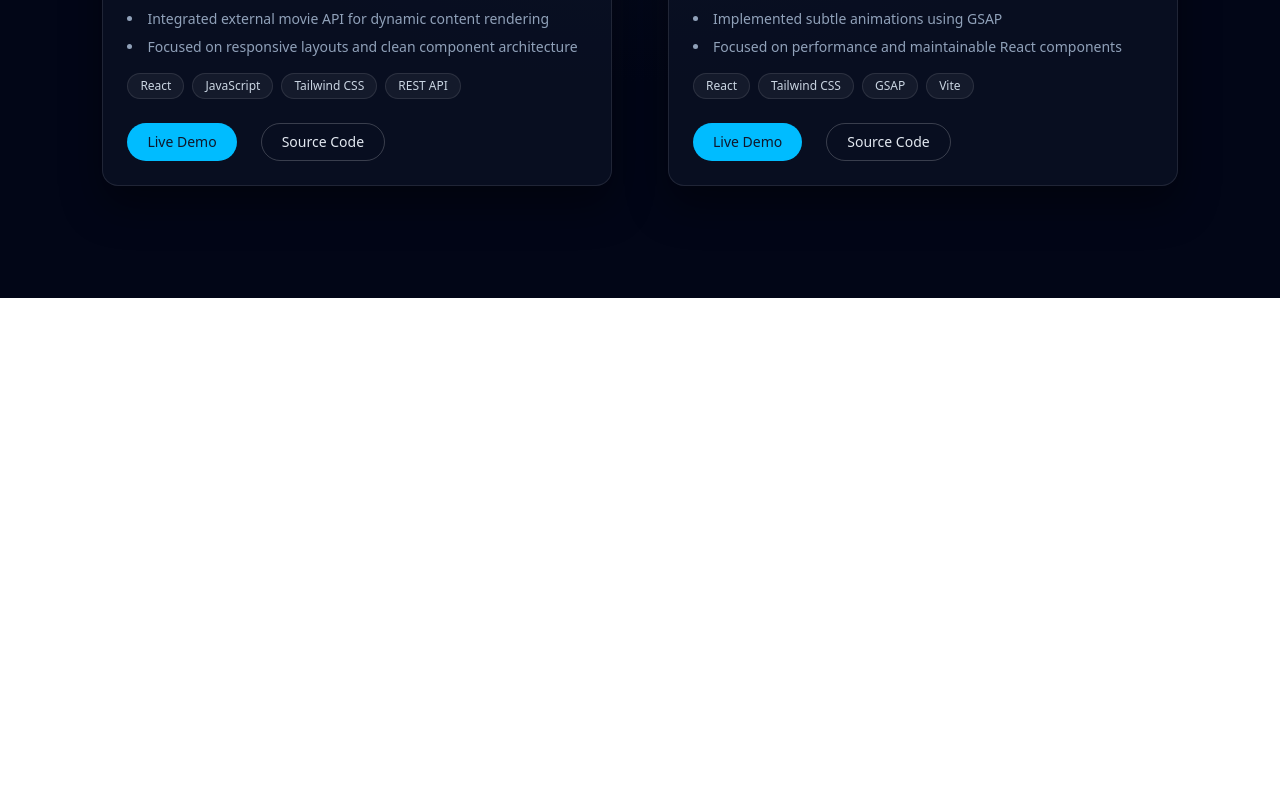
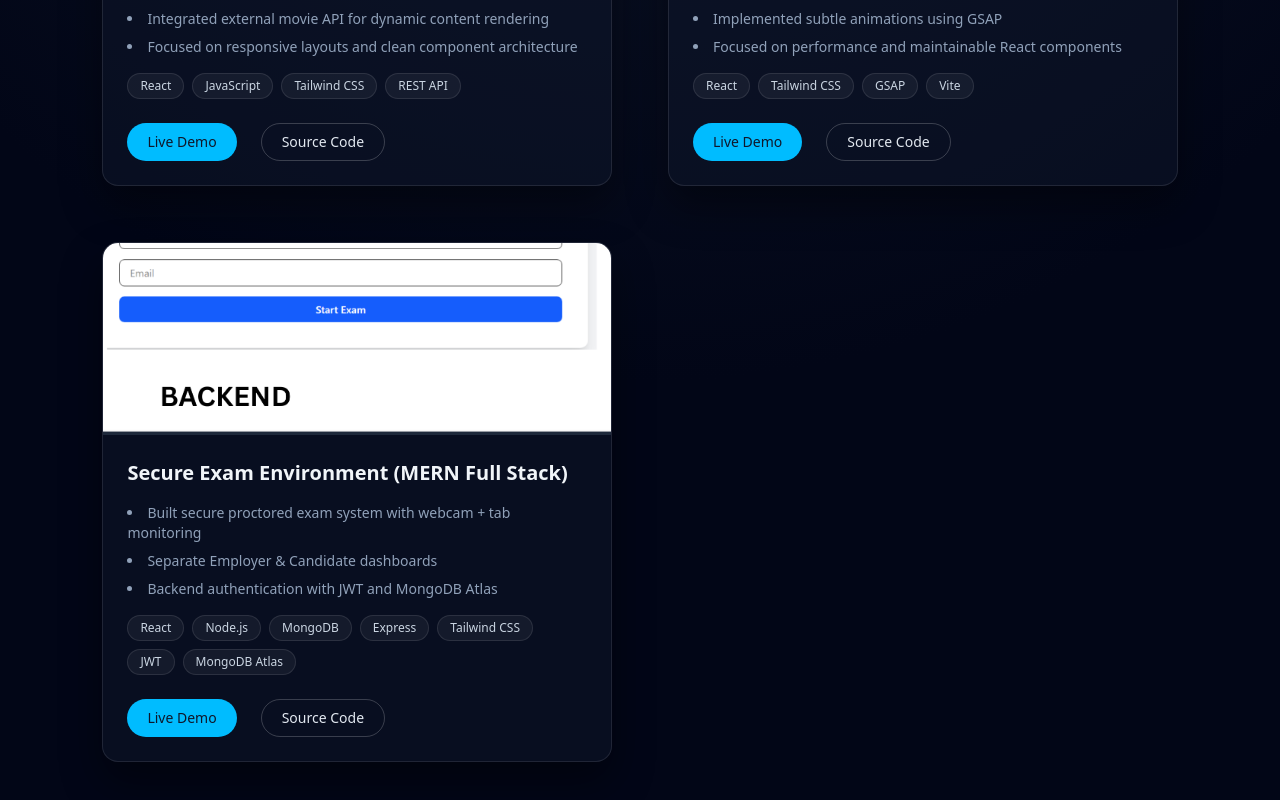
Before and after one commit to Madhuri-Sonawane/ReactPortfolio, a React (Vite) app: page /projects in a window 1280 px wide. Shown: the part 560-1360 px from the top of the page. Before the commit the page ends 858 px from the top, so only its background shows below. Built offline with nearby package versions, Linux system fonts and the light colour scheme.

Commit message:
ProjectAdd

```diff
--- a/src/data/projects.js
+++ b/src/data/projects.js
@@ -1,5 +1,6 @@
 import cineflix from "../assets/cineflix.png";
 import portfolio from "../assets/portfolio.png";
+import TestEnvironment from "../assets/TestEnvironment.png";
 
 export const projects = [
   {
@@ -12,7 +13,7 @@ export const projects = [
     ],
     tech: ["React", "JavaScript", "Tailwind CSS", "REST API"],
     live: "https://cine-flix-pi.vercel.app/",
-    code: "https://github.com/your-username/cineflix",
+    code: "https://github.com/Madhuri-Sonawane/cineflix",
   },
   {
     title: "Personal Portfolio Website",
@@ -24,6 +25,35 @@ export const projects = [
     ],
     tech: ["React", "Tailwind CSS", "GSAP", "Vite"],
     live: "https://react-portfolio-gold-delta.vercel.app/",
-    code: "https://github.com/your-username/portfolio",
+    code: "https://github.com/Madhuri-Sonawane/portfolio",
   },
+  {
+  title: "Secure Exam Environment (MERN Full Stack)",
+  image: TestEnvironment,
+  points: [
+    "Built secure proctored exam system with webcam + tab monitoring",
+    "Separate Employer & Candidate dashboards",
+    "Backend authentication with JWT and MongoDB Atlas"
+  ],
+  tech: [
+    "React",
+    "Node.js",
+    "MongoDB",
+    "Express",
+    "Tailwind CSS",
+    "JWT",
+    "MongoDB Atlas"
+  ],
+
+  live: [
+    { label: "Frontend", url: "https://online-exam-checker-six.vercel.app/" },
+    { label: "Backend API", url: "https://exam-secure-environment.onrender.com/" },
+    { label: "Employer Panel", url: "https://exam-secure-environment.onrender.com/employer/" }
+  ],
+
+  code: [
+    { label: "Frontend Repo", url: "https://github.com/Madhuri-Sonawane/online-exam-checker" },
+    { label: "Backend Repo", url: "https://github.com/Madhuri-Sonawane/exam-secure-environment" }
+  ]
+},
 ];
```
Also changed, not shown: src/assets/TestEnvironment.png (added).
